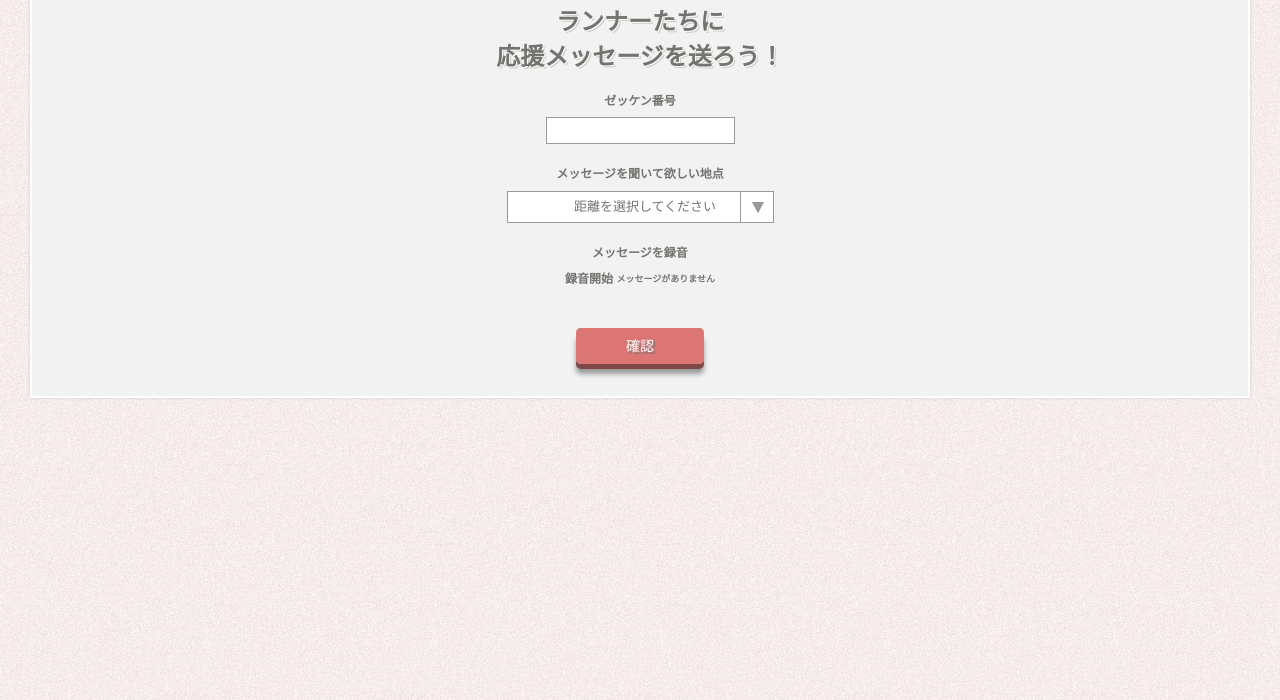
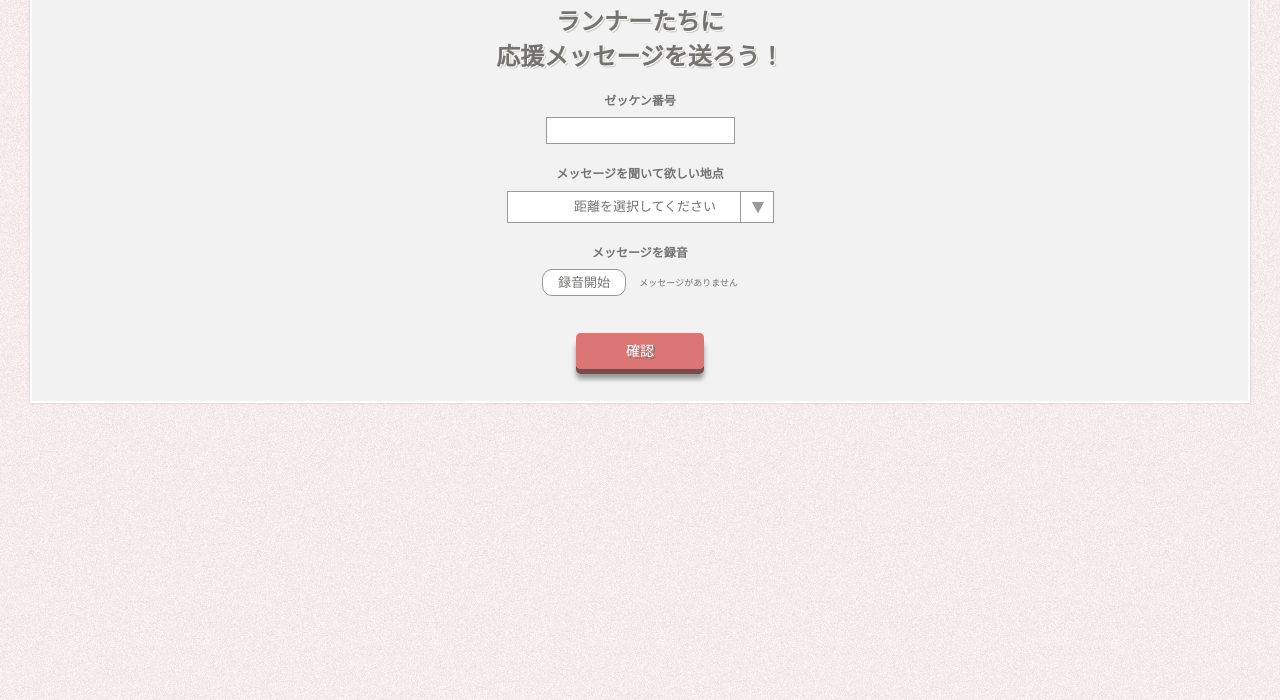
Before and after one commit to takayuki15/orachika, a plain HTML site: page orachika.html in a window 1280 px wide. Shown: the part 130-830 px from the top of the page. Drawn offline with Linux system fonts and the light colour scheme.

Commit message:
Modified Record Btn

```diff
--- a/orachika.html
+++ b/orachika.html
@@ -38,10 +38,8 @@
             <div class="row">
                 <label>メッセージを録音</label>
                 <ul class="message">
-                  <label id="id_start_button">
-                  <li>録音開始</li>
+                  <li id="id_start_button">録音開始</li>
                   <li class="no-message">メッセージがありません</li>
-                  </label>
                 </ul>
             </div>
             <div class="row" style="text-align: center; height: 40px; padding-top: 25px;">
```
